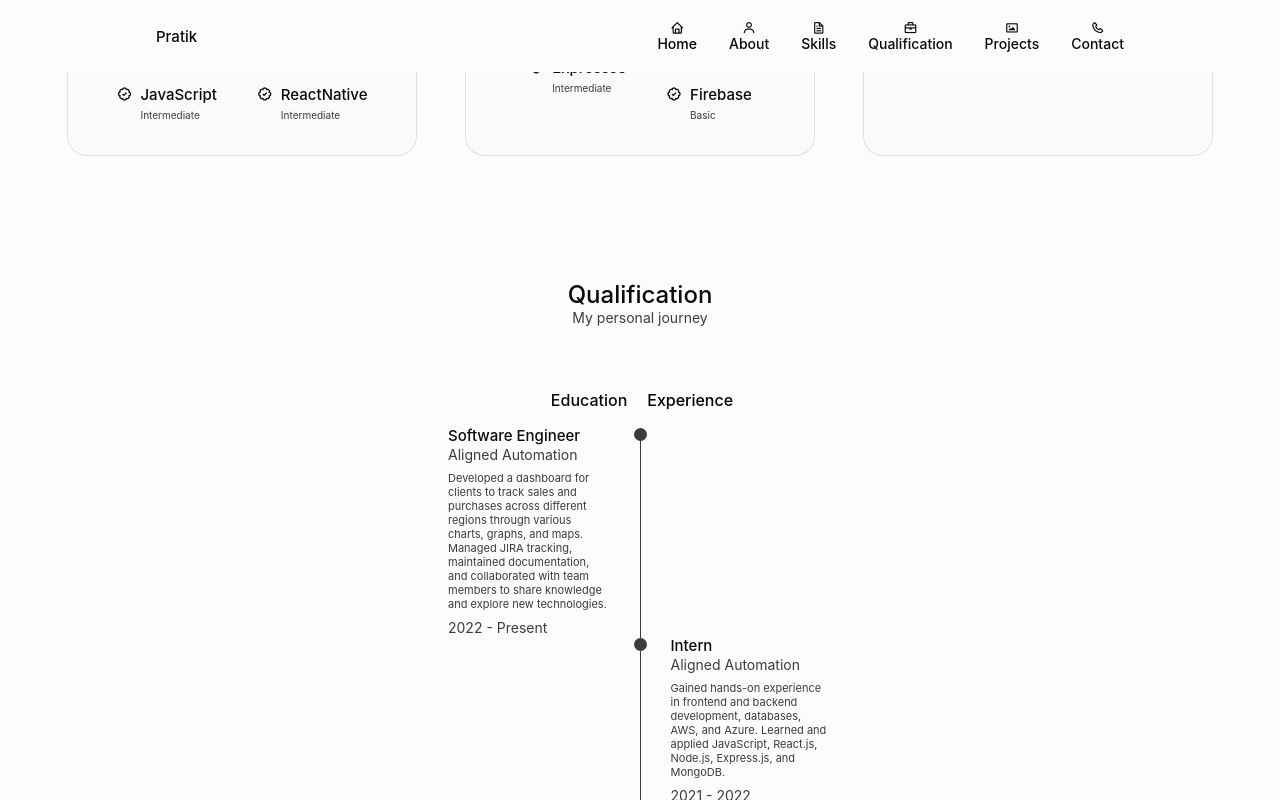
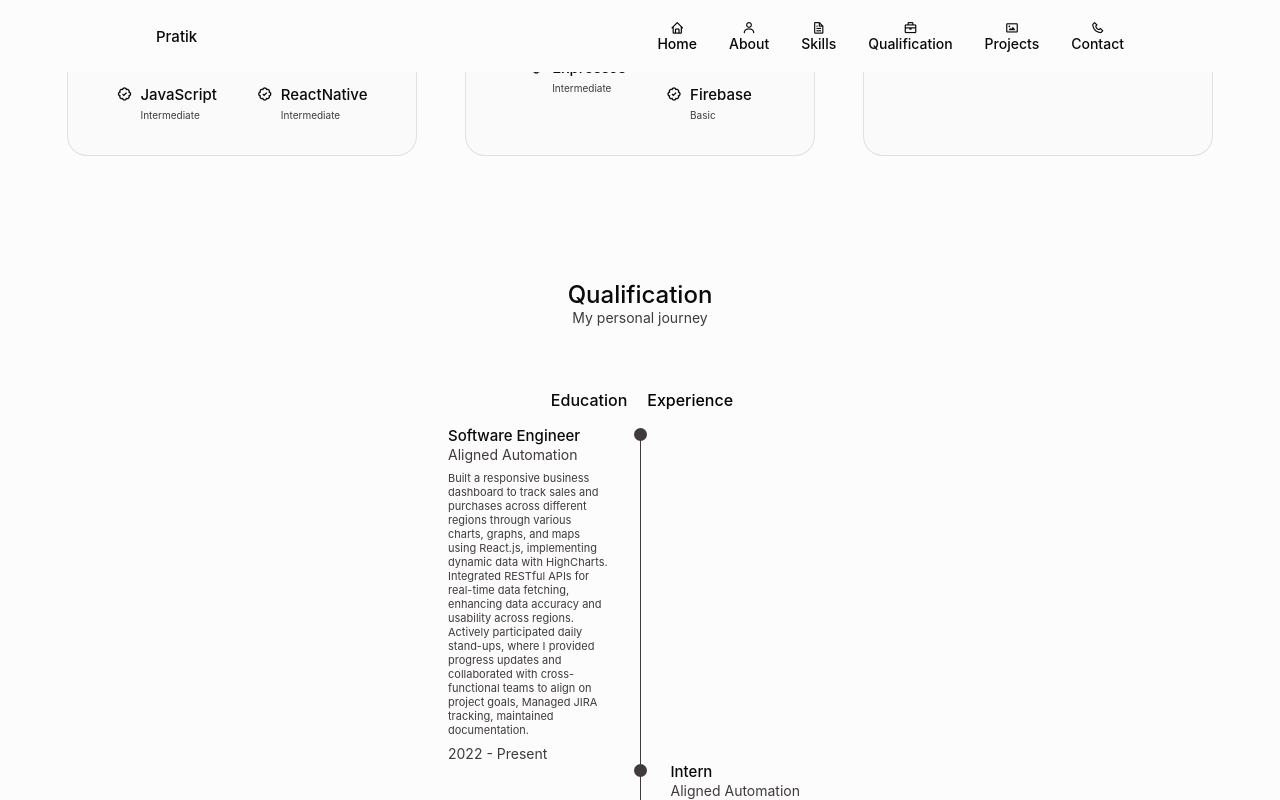
Before and after one commit to pratik28903/Portfolio, a React (Vite) app: page / in a window 1280 px wide. Both pictures are taken after a click on the element "Experience". Shown: the part 1350-2150 px from the top of the page. Built offline with nearby package versions, Linux system fonts and the light colour scheme.

Commit message:
Update Qualification.jsx

```diff
--- a/src/components/qualification/Qualification.jsx
+++ b/src/components/qualification/Qualification.jsx
@@ -115,11 +115,15 @@ const Qualification = () => {
                   Aligned Automation
                 </span>
                 <span className="qualification_subtitle1">
-                  Developed a dashboard for clients to track sales and purchases
-                  across different regions through various charts, graphs, and
-                  maps. Managed JIRA tracking, maintained documentation, and
-                  collaborated with team members to share knowledge and explore
-                  new technologies.
+                  Built a responsive business dashboard to track sales and
+                  purchases across different regions through various charts,
+                  graphs, and maps using React.js, implementing dynamic data
+                  with HighCharts. Integrated RESTful APIs for real-time data
+                  fetching, enhancing data accuracy and usability across
+                  regions. Actively participated daily stand-ups, where I
+                  provided progress updates and collaborated with
+                  cross-functional teams to align on project goals, Managed JIRA
+                  tracking, maintained documentation.
                 </span>
                 <div className="qualification_calender">
                   <i className="uil uil-calendar-alt"></i> 2022 - Present
@@ -162,7 +166,8 @@ const Qualification = () => {
                   Sands Techsolutions
                 </span>
                 <span className="qualification_subtitle1">
-                Developed new web technologies and improved website functionality.
+                  Developed new web technologies and improved website
+                  functionality.
                 </span>
                 <div className="qualification_calender">
                   <i className="uil uil-calendar-alt"></i> 2021 - 2021
```
